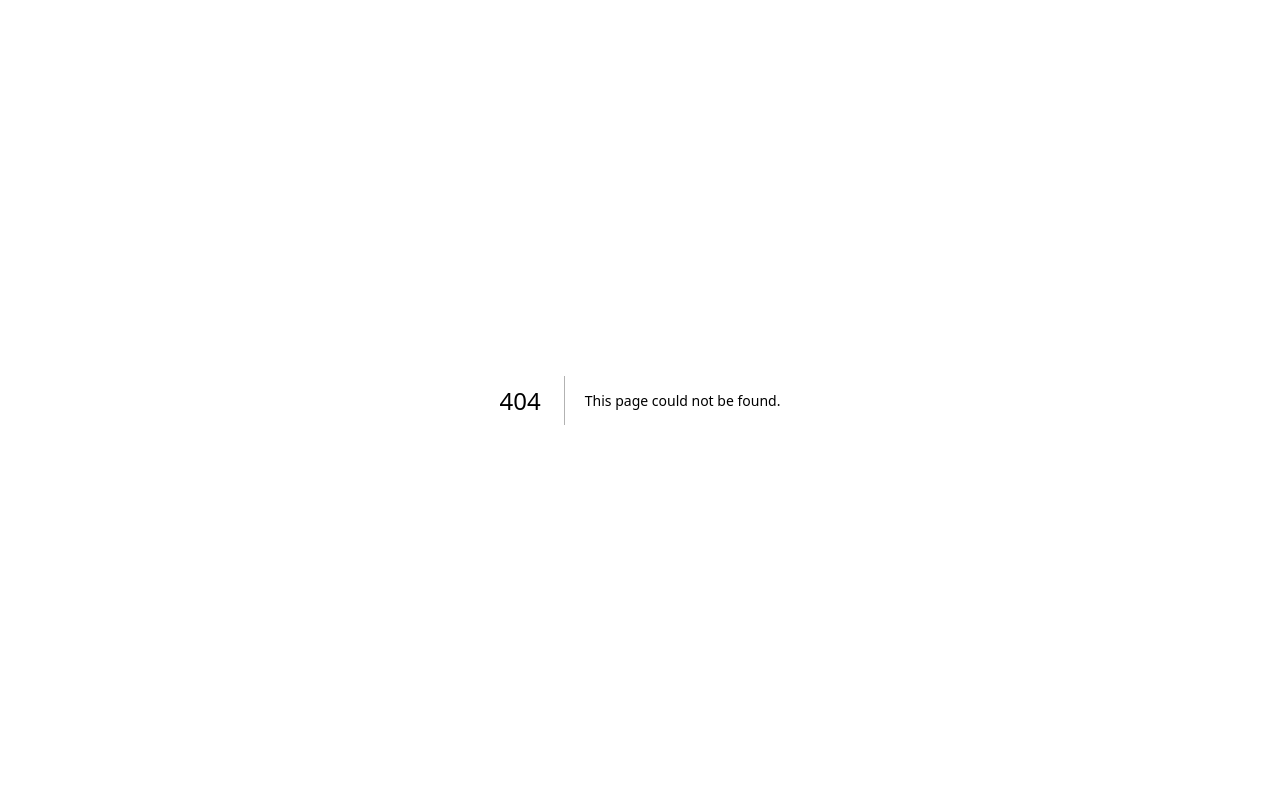
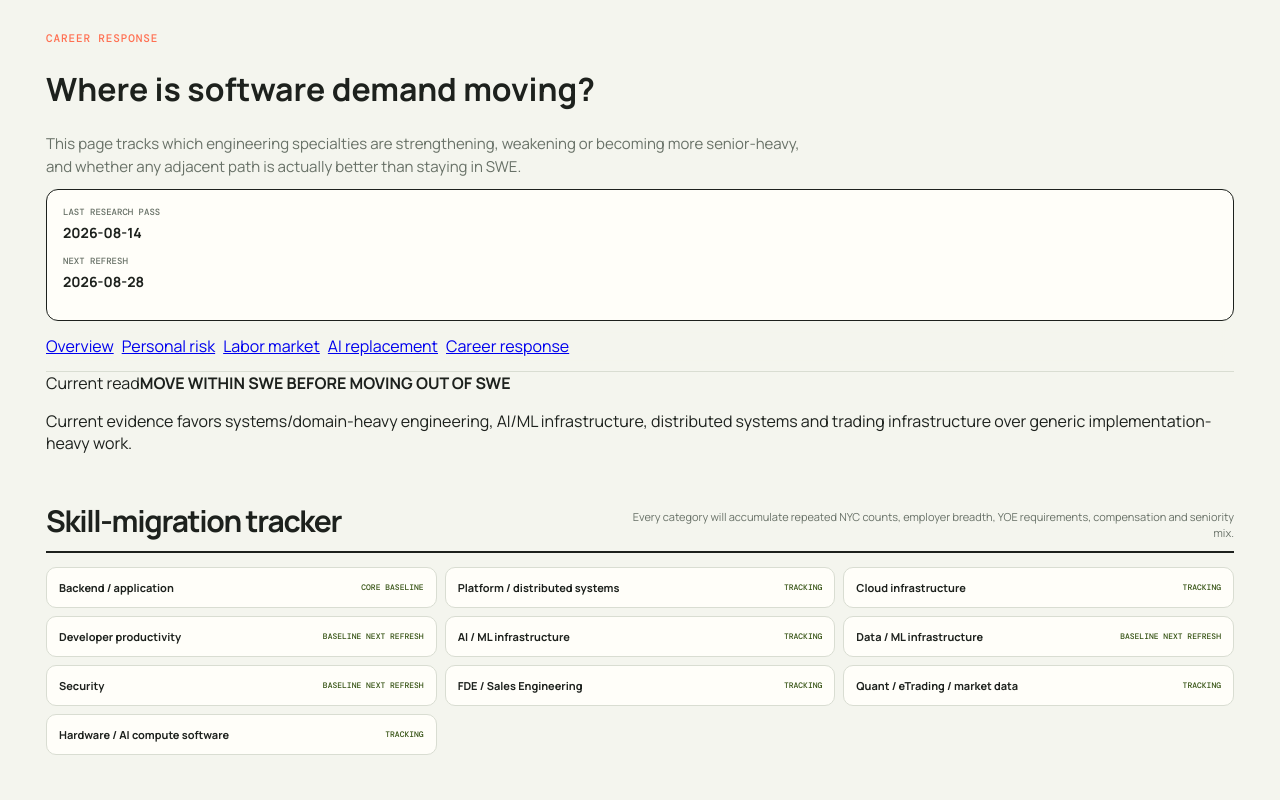
Before and after one commit to JamesWingert/career-helper, a Next.js app: page /ai-dashboard/career-response in a window 1280 px wide. Before the commit this address had no page. Shown: the top 800 px of the page. Built offline with nearby package versions, Linux system fonts and the light colour scheme.

Commit message:
Add dedicated career response page

```diff
--- /dev/null
+++ b/app/ai-dashboard/career-response/page.tsx
@@ -0,0 +1,63 @@
+import Link from "next/link";
+import { loadLatestSnapshot } from "../../../lib/market-turso";
+import { dashboardData } from "../data";
+import { DashboardNav } from "../dashboard-nav";
+import styles from "../page.module.css";
+
+export const dynamic = "force-dynamic";
+
+export default async function CareerResponsePage() {
+  const d = await loadLatestSnapshot(dashboardData);
+  return (
+    <main className={styles.page}>
+      <header className={styles.subTop}>
+        <div><div className={styles.kicker}>Career response</div><h1 className={styles.subTitle}>Where is software demand moving?</h1><p className={styles.dek}>This page tracks which engineering specialties are strengthening, weakening or becoming more senior-heavy, and whether any adjacent path is actually better than staying in SWE.</p></div>
+        <aside className={styles.stamp}><span>Last research pass</span><strong>{d.updatedAt}</strong><span>Next refresh</span><strong>{d.nextRefresh}</strong></aside>
+      </header>
+      <DashboardNav active="response" />
+
+      <section className={styles.callout}><span>Current read</span><strong>MOVE WITHIN SWE BEFORE MOVING OUT OF SWE</strong><p>Current evidence favors systems/domain-heavy engineering, AI/ML infrastructure, distributed systems and trading infrastructure over generic implementation-heavy work.</p></section>
+
+      <section className={styles.section}>
+        <div className={styles.sectionHead}><h2>Skill-migration tracker</h2><p>Every category will accumulate repeated NYC counts, employer breadth, YOE requirements, compensation and seniority mix.</p></div>
+        <div className={styles.skillGrid}>
+          {[
+            ["Backend / application", "CORE BASELINE"],
+            ["Platform / distributed systems", "TRACKING"],
+            ["Cloud infrastructure", "TRACKING"],
+            ["Developer productivity", "BASELINE NEXT REFRESH"],
+            ["AI / ML infrastructure", "TRACKING"],
+            ["Data / ML infrastructure", "BASELINE NEXT REFRESH"],
+            ["Security", "BASELINE NEXT REFRESH"],
+            ["FDE / Sales Engineering", "TRACKING"],
+            ["Quant / eTrading / market data", "TRACKING"],
+            ["Hardware / AI compute software", "TRACKING"],
+          ].map(([name,status])=><article key={name}><strong>{name}</strong><span>{status}</span></article>)}
+        </div>
+      </section>
+
+      <section className={styles.section}>
+        <div className={styles.sectionHead}><h2>Current pivot radar</h2><p>Status is provisional until repeated trend history is deep enough to show 4w/12w/YoY movement.</p></div>
+        <div className={styles.radar}>{d.pivotRadar.map((r)=><article className={styles.radarItem} key={r.area}><h3>{r.area}</h3><span className={styles.radarStatus}>{r.status}</span><p><strong>Evidence:</strong> {r.evidence}<br/><strong>Track:</strong> {r.track}</p><span className={styles.radarFit}>Fit: {r.fit}</span></article>)}</div>
+      </section>
+
+      <section className={styles.section}>
+        <div className={styles.sectionHead}><h2>Decision hierarchy</h2><p>The dashboard should prefer the least disruptive response that actually improves risk.</p></div>
+        <div className={styles.riskGrid}>
+          <article className={styles.riskCard}><span className={styles.riskLabel}>1 · Stay put</span><strong>IF MID-LEVEL STABLE</strong><p>Keep building ownership and agent leverage while the market remains employable.</p></article>
+          <article className={styles.riskCard}><span className={styles.riskLabel}>2 · Move within SWE</span><strong>FIRST DEFENSE</strong><p>Shift toward systems, infra, domain depth, performance, reliability or integration.</p></article>
+          <article className={styles.riskCard}><span className={styles.riskLabel}>3 · Adjacent technical path</span><strong>ONLY IF STRONGER</strong><p>FDE, AI infra, quant/eTrading or similar paths need better demand and realistic accessibility.</p></article>
+          <article className={styles.riskCard}><span className={styles.riskLabel}>4 · Leave SWE</span><strong>HIGH THRESHOLD</strong><p>Requires corroborated experienced displacement plus a clearly superior alternative.</p></article>
+        </div>
+      </section>
+
+      <section className={styles.section}>
+        <div className={styles.sectionHead}><h2>Current NYC role sample</h2><p>Examples only. Trend conclusions come from repeated category data, not individual postings.</p></div>
+        <div className={styles.jobs}>{d.jobs.filter((j)=>j.category !== "Core SWE").map((j)=><a className={styles.job} href={j.url} target="_blank" rel="noreferrer" key={`${j.company}-${j.role}`}><div className={styles.jobTop}><span className={styles.jobCat}>{j.category}</span><span className={styles.jobComp}>{j.comp}</span></div><h3>{j.role}</h3><p>{j.company} · {j.location}</p></a>)}</div>
+      </section>
+
+      <footer className={styles.footer}>The question is not which role sounds most AI-proof. It is which path has sustained demand, accessible entry requirements, strong compensation, useful skill overlap and lower replacement risk than your current path.</footer>
+      <Link className={styles.back} href="/">← Career gameplan</Link>
+    </main>
+  );
+}
```
